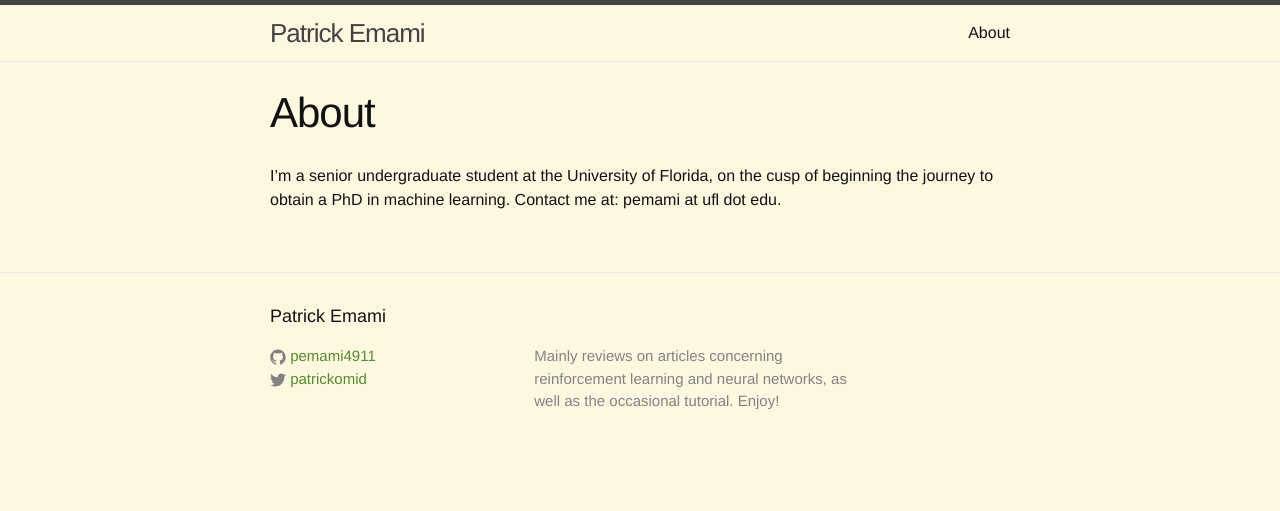
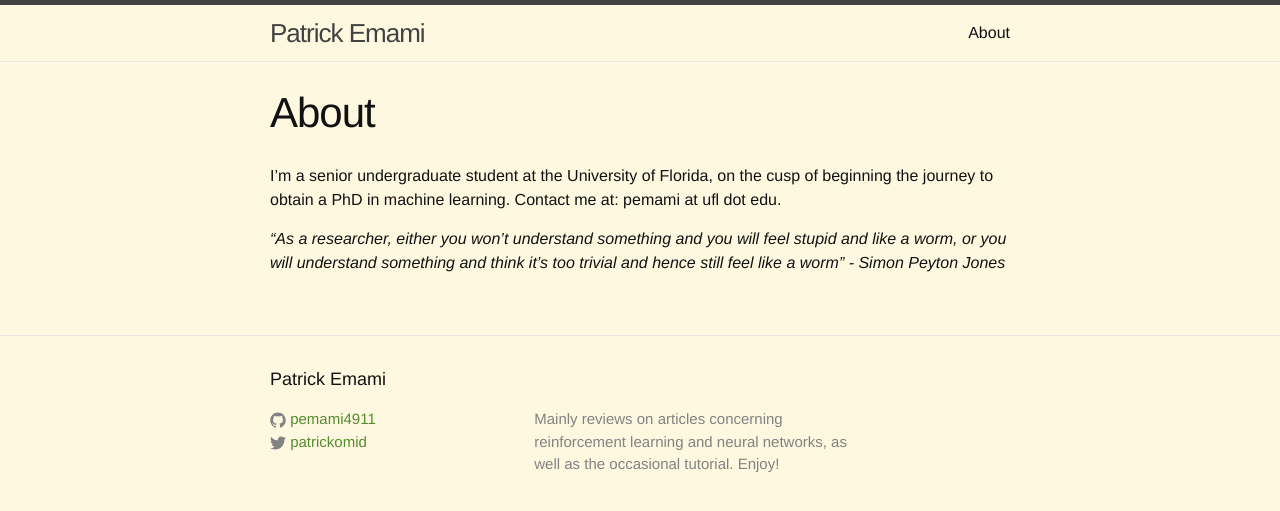
Before and after one commit to pemami4911/pemami4911.github.io, a Jekyll site: the page built from about.md, in a window 1280 px wide. Shown: the top 511 px of the page. Built offline with Jekyll 4.4.1, drawn with Linux system fonts in a browser that asks for light colours.

Commit message:
Update about.md

```diff
--- a/about.md
+++ b/about.md
@@ -6,3 +6,5 @@ permalink: /about/
 
 I'm a senior undergraduate student at the University of Florida, on the cusp of beginning the journey
 to obtain a PhD in machine learning. Contact me at: pemami at ufl dot edu.
+
+<i>"As a researcher, either you won’t understand something and you will feel stupid and like a worm, or you will understand something and think it’s too trivial and hence still feel like a worm" - Simon Peyton Jones<i>
```
